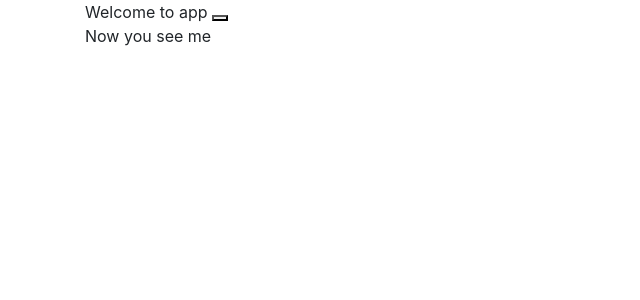
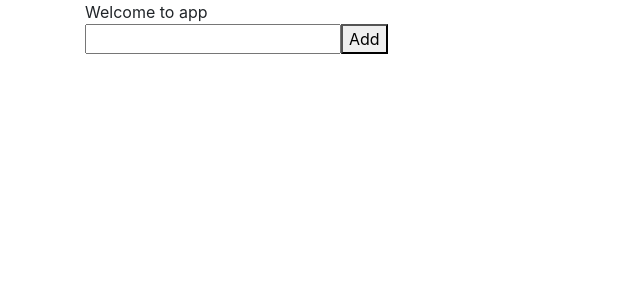
Before and after one commit to d3vl1m3/bdd-to-do, a Vue app: page / in a window 1280 px wide. Shown: the top 300 px of the page, without its empty margins (0-640 px from the left). Built offline with nearby package versions, Linux system fonts and the light colour scheme.

Commit message:
- App.vue is now a simple todo lists generator - tests now replicate adding items to a todo list

```diff
--- a/src/App.vue
+++ b/src/App.vue
@@ -3,8 +3,16 @@
         <div class="container">
             <div class="row-cols-1">
                 Welcome to app
-                <button @click="hide = true"></button>
-                <p v-if="!hide">Now you see me</p>
+                <form @submit.prevent="addItem">
+                    <input type="text"
+                           class="new-task-input"
+                           v-model="task">
+                    <button class="new-task-submit" type="submit">Add</button>
+                </form>
+
+                <ul class="task-list" v-if="tasks.length">
+                    <li v-for="(task, i) in tasks" :key="i">{{ task }} <i></i></li>
+                </ul>
             </div>
         </div>
     </div>
@@ -13,8 +21,18 @@
 <script>
     export default {
         data: () => ({
-           hide: false
-        })
+            hide: false,
+            task: '',
+            tasks: [],
+        }),
+        methods: {
+            addItem() {
+                if ( this.task.trim() !== '' ) {
+                    this.tasks.push(this.task);
+                    this.task = '';
+                }
+            }
+        }
     }
 </script>
 
```
Also changed, not shown: 1 other file (tests, documents, lock files or other folders).
